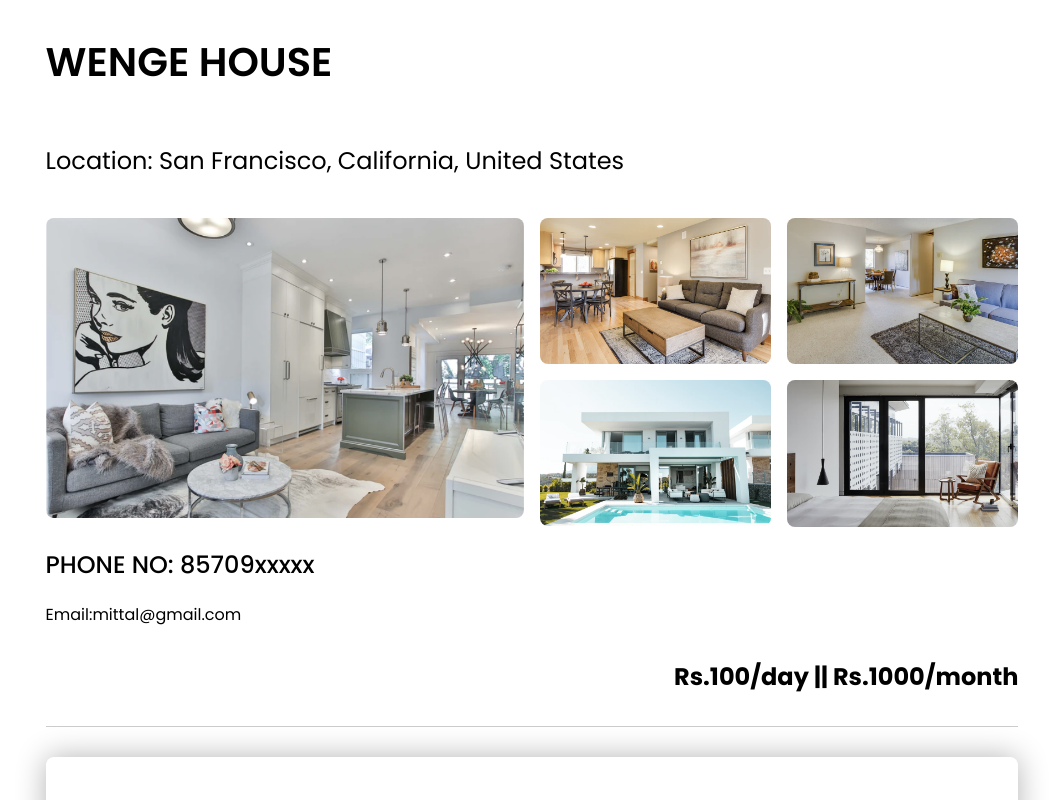
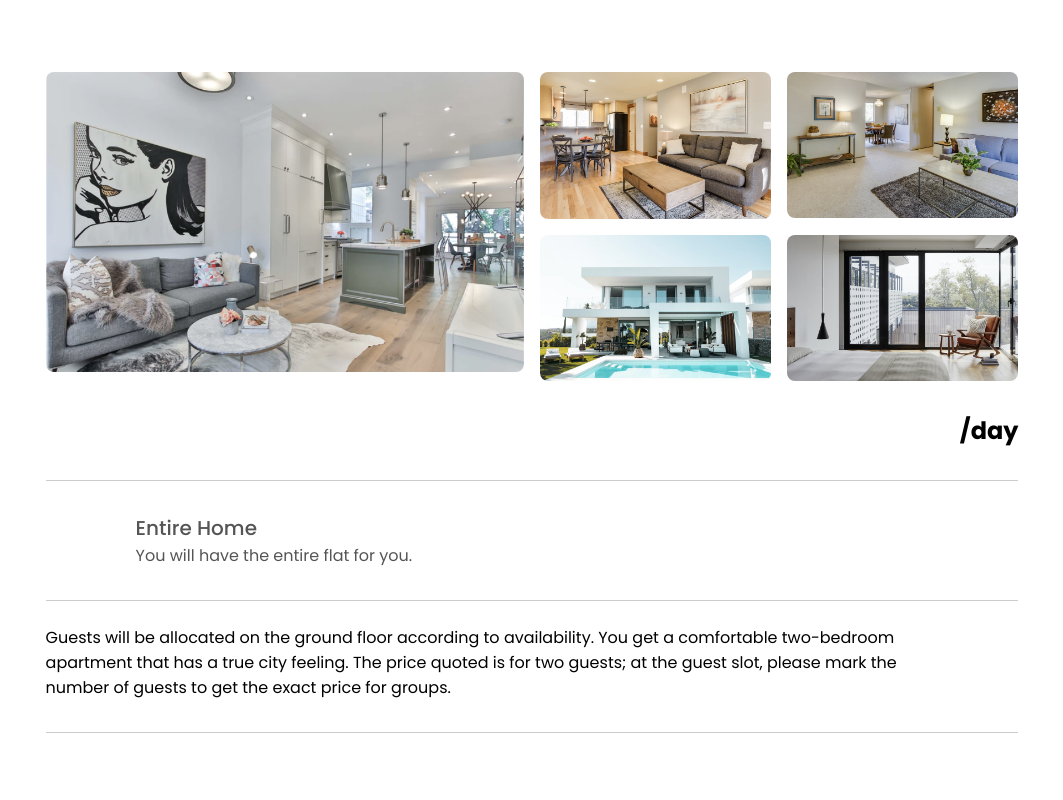
Before and after one commit to dibya-roy-sundar/ORENTAL, a React (Vite) app in the folder client/: page /office/1 in a window 1280 px wide. Shown: the top 800 px of the page, without its empty margins (108-1171 px from the left). Built offline with nearby package versions, Linux system fonts and the light colour scheme; no server answers.

Commit message:
office detail integration

```diff
--- a/client/src/Pages/Placefind/Placefind.jsx
+++ b/client/src/Pages/Placefind/Placefind.jsx
@@ -4,7 +4,9 @@ import './Placefind.scss';
 import ListingCard from '../../Components/ListingCard/ListingCard';
 import SearchForm from '../../Components/SearchForm/Searchform';
 import image5 from '../../assets/Placeimages/house-5.png';
+import useGetFetch from '../../hooks/useGetFetch';
 const Placefind = () => {
+    const {data,loading,error}=useGetFetch(`/search/?address=${'sd'}&date=${'s'}`);
     return (
         <div>
             <div className="search-section">
--- a/client/src/Pages/PlacefindDetail/Placefinddetail.jsx
+++ b/client/src/Pages/PlacefindDetail/Placefinddetail.jsx
@@ -17,10 +17,10 @@ const Placefinddetail = () => {
     return (
         <div className="house-details">
             <div className="house-title">
-                <h1>WENGE HOUSE</h1>
+                <h1>{data.name}</h1>
                 <div className="row">
                     <div>
-                        <p>Location: San Francisco, California, United States</p>
+                        <p>{data.address}</p>
                     </div>
                 </div>
             </div>
@@ -40,20 +40,18 @@ const Placefinddetail = () => {
                 <div className="gallery-img5">
                     <img src={image5} alt="" />
                 </div>
-                {/* Add more gallery images */}
             </div>
-            {/* Add more details */}
             <div className="small-details">
-                <h2>PHONE NO: 85709xxxxx</h2>
-                <p>Email:mittal@gmail.com</p>
-                <h4>Rs.100/day || Rs.1000/month </h4>
+                <h2>{data.phnNo}</h2>
+                <p>{data.email}</p>
+                <h4>{data.price}/day</h4>
             </div>
             <hr className="line" />
-            <div className='review'>
+            {/* <div className='review'>
                 <h2>Reviews</h2>
                 <h2>this side yash mittal</h2>
                 <button>Add Review</button>
-            </div>
+            </div> */}
             <ul className="details-list">
                 <li><i className="fas fa-home"></i>Entire Home
                     <span>You will have the entire flat for you.</span>
```
Also changed, not shown: 1 other file (tests, documents, lock files or other folders).
